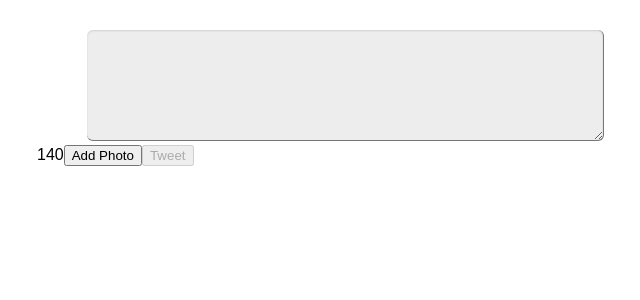
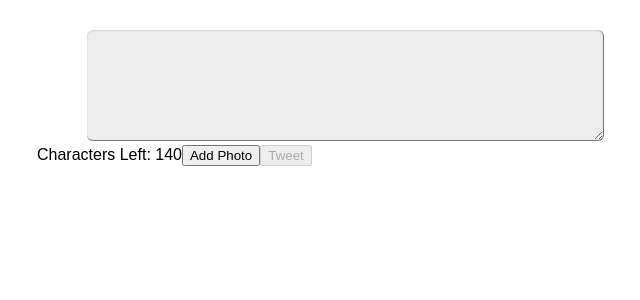
Before and after one commit to awesome-graphql-space/react-graphql, a React (Create React App) app: page /tweet in a window 1280 px wide. Shown: the top 300 px of the page, without its empty margins (303-943 px from the left). Built offline with nearby package versions, Linux system fonts and the light colour scheme.

Commit message:
add characters

```diff
--- a/src/components/Tweet.js
+++ b/src/components/Tweet.js
@@ -93,7 +93,7 @@ addPhoto(e) {
         <div>
           <TextArea onChange={this.handleChange.bind(this)} ></TextArea>
           <br/>
-					<span>{this.remainingChar()}</span>
+					<span>Characters Left:  {this.remainingChar()}</span>
 					<button onClick={this.addPhoto.bind(this)} >{this.state.addPhotoStatus ? '✓ Photo Added' : 'Add Photo'}</button>
           <button disabled={this.remainingChar() === 140 || this.remainingChar() < 0}>Tweet</button>
         </div>
```
